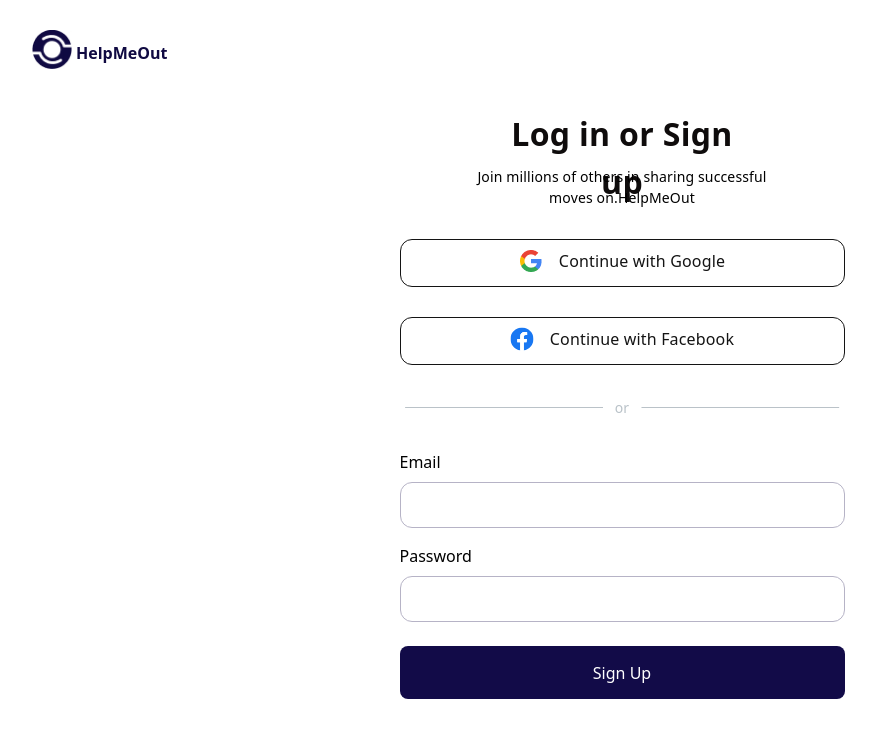
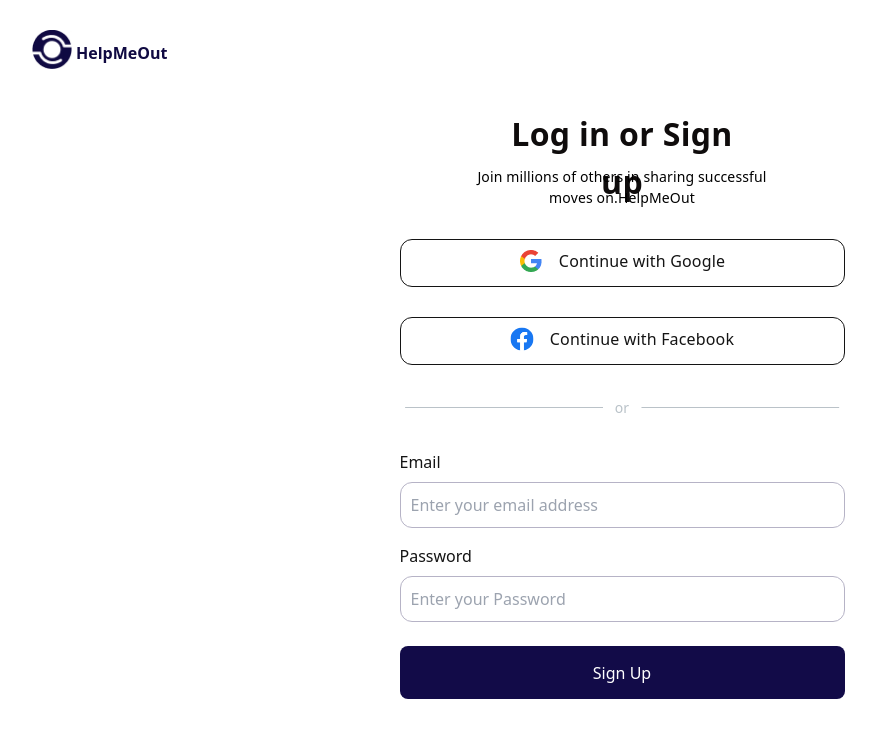
Before and after one commit to SylviaifyX/ChromeX, a React (Vite) app in the folder Frontend/: page / in a window 1280 px wide. Shown: the top 738 px of the page, without its empty margins (18-894 px from the left). Built offline with nearby package versions, Linux system fonts and the light colour scheme.

Commit message:
another changes on login/signup page

```diff
--- a/Frontend/src/Layout/Auth/auth.jsx
+++ b/Frontend/src/Layout/Auth/auth.jsx
@@ -80,17 +80,19 @@
         </div>
         <div className="w-[445px]  h-[150px] flex flex-col gap-[16px]">
           <div className="flex flex-col items-start gap-[8px]">
-            <label htmlFor="">Email</label>
+            <label className="text-[#141414] font-[500] leading-normal">Email</label>
             <input
-              className="w-full p-[10px] rounded-[12px] border border-[#B6B3C6]"
+              className="w-full p-[10px] rounded-[12px] border border-[#B6B3C6] outline-none"
               type="text"
+              placeholder="Enter your email address"
             />
           </div>
           <div className="flex flex-col items-start gap-[8px]">
-            <label htmlFor="">Password</label>
+            <label className="text-[#141414] font-[500] leading-normal">Password</label>
             <input
-              className="w-full p-[10px] rounded-[12px] border border-[#B6B3C6]"
+              className="w-full p-[10px] rounded-[12px] border border-[#B6B3C6] outline-none "
               type="text"
+              placeholder="Enter your Password"
             />
           </div>
         </div>
```
